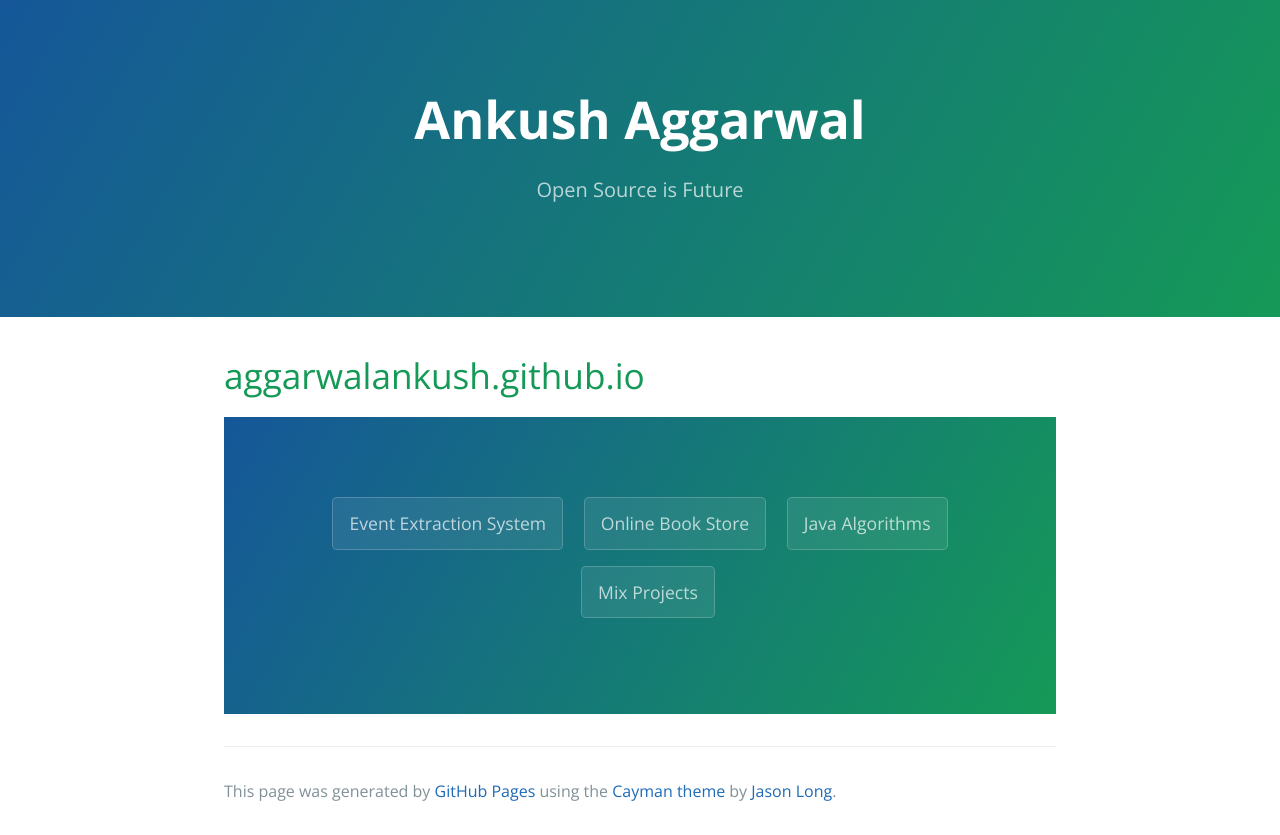
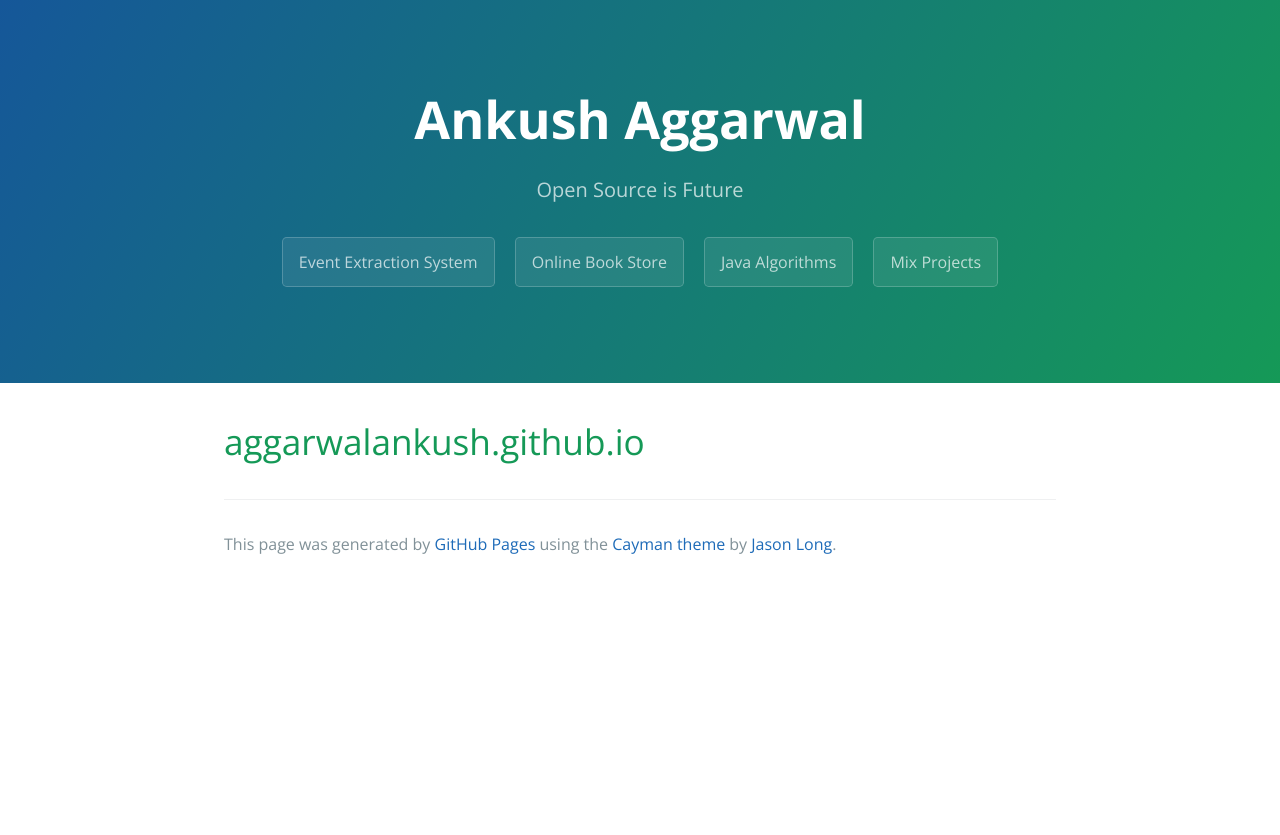
Before and after one commit to mcnguyen/aggarwalankush.github.io, a plain HTML site: page index.html in a window 1280 px wide. After the commit the page ends 800 px from the top, so only its background shows below. Drawn offline with nearby package versions, Linux system fonts and the light colour scheme.

Commit message:
Update index.html

```diff
--- a/index.html
+++ b/index.html
@@ -13,17 +13,16 @@
     <section class="page-header">
       <h1 class="project-name">Ankush Aggarwal</h1>
       <h2 class="project-tagline">Open Source is Future</h2>
+       <a href="https://github.com/aggarwalankush/NLPProject" class="btn">Event Extraction System</a>
+       <a href="https://github.com/aggarwalankush/Online-Book-Store" class="btn">Online Book Store</a>
+             <a href="https://github.com/aggarwalankush/JavaPractice" class="btn">Java Algorithms</a>
+      <a href="https://github.com/aggarwalankush/fun-projects" class="btn">Mix Projects</a>
     </section>
 
     <section class="main-content">
       <h1>
 <a id="aggarwalankushgithubio" class="anchor" href="#aggarwalankushgithubio" aria-hidden="true"><span class="octicon octicon-link"></span></a>aggarwalankush.github.io</h1>
 
- <section class="page-header"> <a href="https://github.com/aggarwalankush/NLPProject" class="btn">Event Extraction System</a>
-       <a href="https://github.com/aggarwalankush/Online-Book-Store" class="btn">Online Book Store</a>
-             <a href="https://github.com/aggarwalankush/JavaPractice" class="btn">Java Algorithms</a>
-      <a href="https://github.com/aggarwalankush/fun-projects" class="btn">Mix Projects</a>
- </section>
       <footer class="site-footer">
 
         <span class="site-footer-credits">This page was generated by <a href="https://pages.github.com">GitHub Pages</a> using the <a href="https://github.com/jasonlong/cayman-theme">Cayman theme</a> by <a href="https://twitter.com/jasonlong">Jason Long</a>.</span>
```
